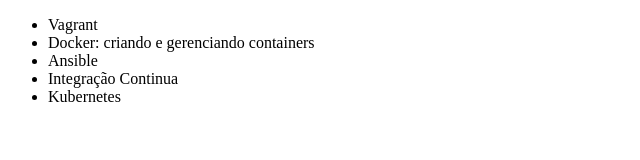
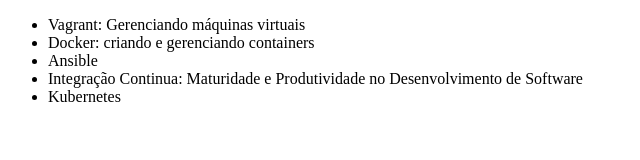
Before and after one commit to Alicetinha/GiteGithub1, a plain HTML site: page index.html in a window 1280 px wide. Shown: the whole page, without its empty margins (0-640 px from the left). Drawn offline with Linux system fonts and the light colour scheme.

Commit message:
Nomes lista

```diff
--- a/index.html
+++ b/index.html
@@ -6,10 +6,10 @@
 </head>
 <body>
     <ul>
-        <li>Vagrant</li>
+        <li>Vagrant: Gerenciando máquinas virtuais</li>
         <li>Docker: criando e gerenciando containers</li>
         <li>Ansible</li>
-        <li>Integração Continua</li>
+        <li>Integração Continua: Maturidade e Produtividade no Desenvolvimento de Software </li>
         <li>Kubernetes</li>
     </ul>
 </body>
```
